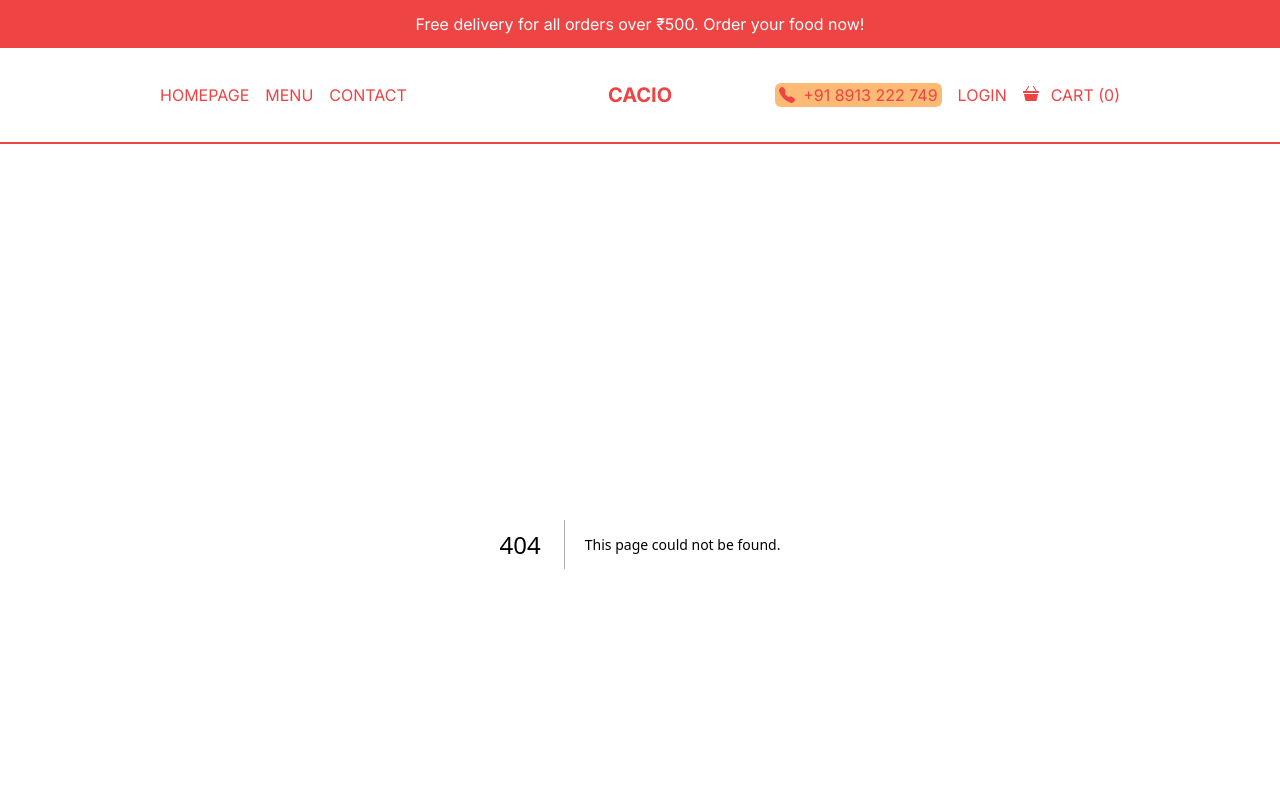
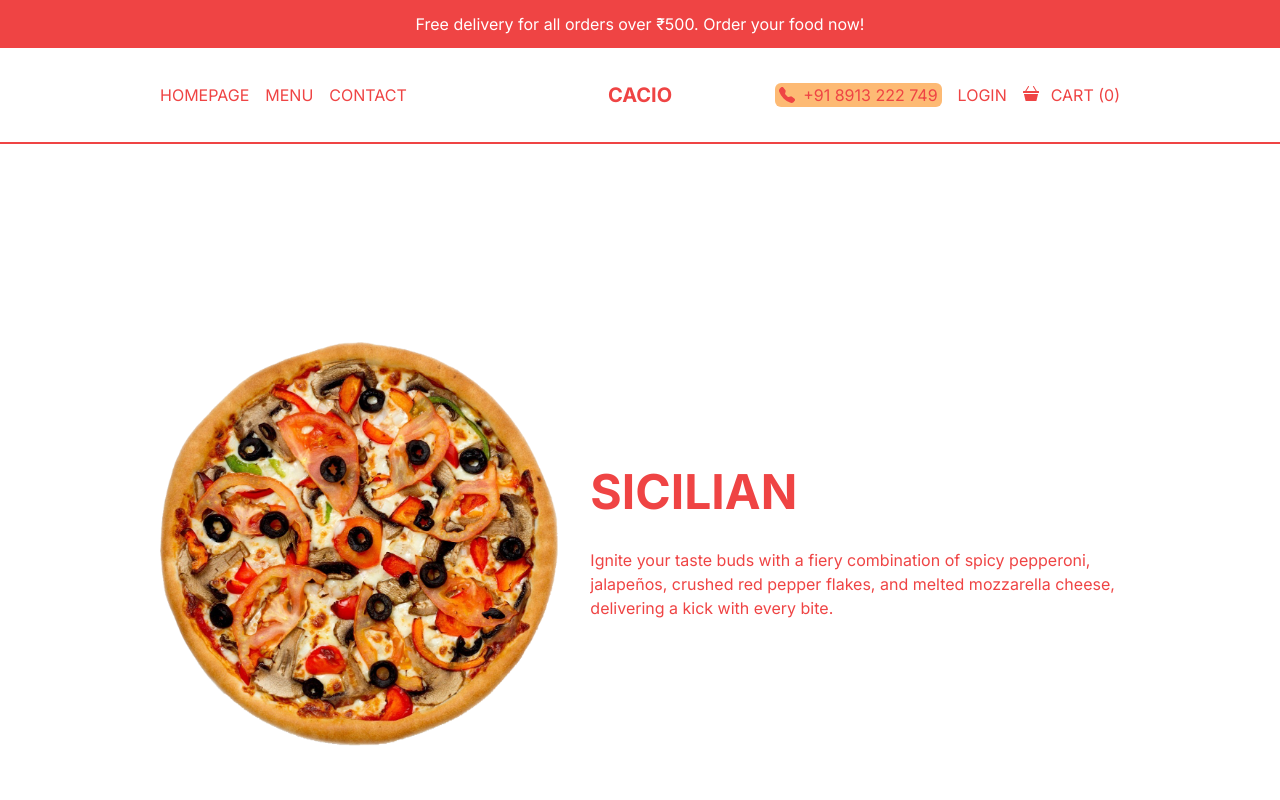
Before and after one commit to anoopraju31/restaurant-food-delivery-app, a Next.js app: page /product/1 in a window 1280 px wide. Before the commit this address had no page. Shown: the top 800 px of the page. Built offline with nearby package versions, Linux system fonts and the light colour scheme.

Commit message:
Single Product page - styled

```diff
--- /dev/null
+++ b/src/app/product/[id]/page.tsx
@@ -0,0 +1,30 @@
+import { singleProduct } from '@/utills/productDetails'
+import Image from 'next/image'
+import React from 'react'
+
+const SingleProductPage = () => {
+	return (
+		<section className='p-4 lg:px-20 xl:px-40 h-screen flex flex-col justify-around text-red-500 md:flex-row md:gap-8 md:items-center'>
+			{/* IMAGE CONTAINER */}
+			{singleProduct.img && (
+				<div className='relative w-full h-1/2 md:h-[70%]'>
+					<Image
+						src={singleProduct.img}
+						alt=''
+						className='object-contain'
+						fill
+					/>
+				</div>
+			)}
+			{/* TEXT CONTAINER */}
+			<div className='h-1/2 flex flex-col gap-4 md:h-[70%] md:justify-center md:gap-6 xl:gap-8'>
+				<h1 className='text-3xl font-bold uppercase xl:text-5xl'>
+					{singleProduct.title}
+				</h1>
+				<p>{singleProduct.desc}</p>
+			</div>
+		</section>
+	)
+}
+
+export default SingleProductPage
--- a/src/app/products/[id]/page.tsx
+++ /dev/null
@@ -1,7 +0,0 @@
-import React from 'react'
-
-const SingleProductPage = () => {
-	return <div>SingleProductPage</div>
-}
-
-export default SingleProductPage
--- /dev/null
+++ b/src/utills/productDetails.tsx
@@ -0,0 +1,30 @@
+type Product = {
+	id: number
+	title: string
+	desc: string
+	img: string
+	price: number
+	options?: { title: string; additionalPrice: number }[]
+}
+
+export const singleProduct: Product = {
+	id: 1,
+	title: 'Sicilian',
+	desc: 'Ignite your taste buds with a fiery combination of spicy pepperoni, jalapeños, crushed red pepper flakes, and melted mozzarella cheese, delivering a kick with every bite.',
+	img: '/featured/p1.png',
+	price: 24.9,
+	options: [
+		{
+			title: 'Small',
+			additionalPrice: 0,
+		},
+		{
+			title: 'Medium',
+			additionalPrice: 4,
+		},
+		{
+			title: 'Large',
+			additionalPrice: 6,
+		},
+	],
+}
```
